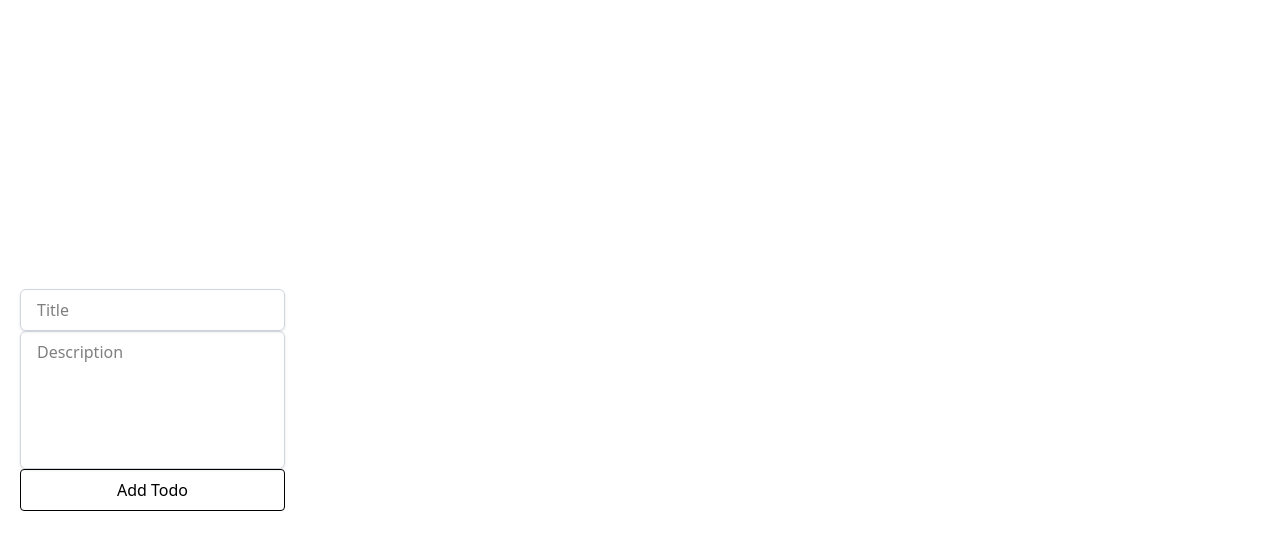
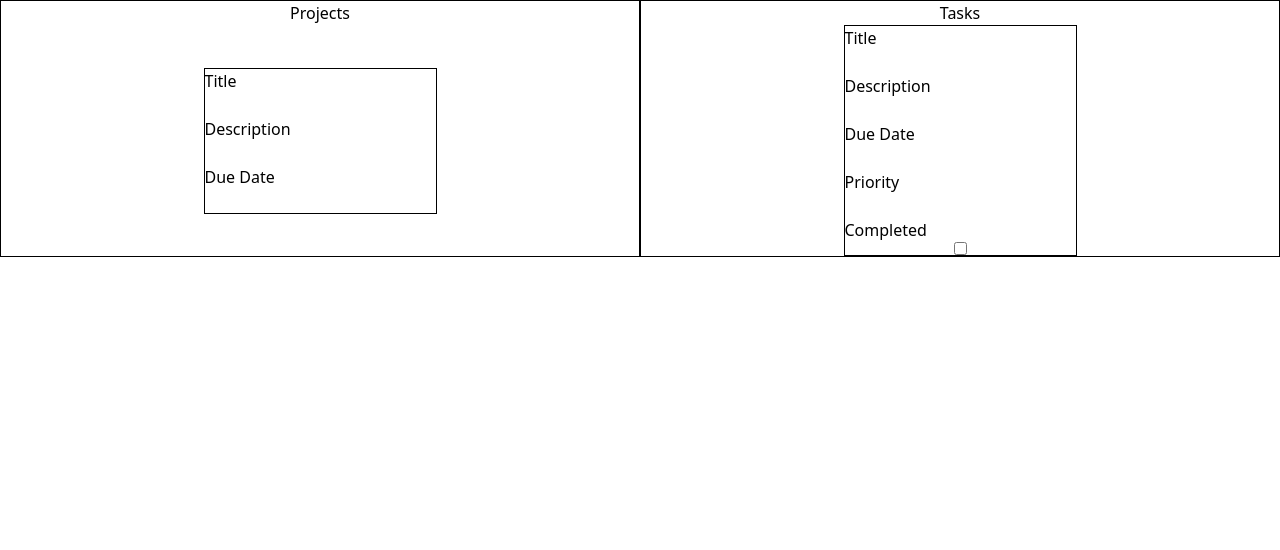
Before and after one commit to mrhorst/todo-app, a plain HTML site: page index.html in a window 1280 px wide. Drawn offline with nearby package versions, Linux system fonts and the light colour scheme.

Commit message:
Todo.js: add id with Date.now() createDOM.js: creating basic skeleton for the app index.html: only loads createDOM.js

```diff
--- a/Todo.js
+++ b/Todo.js
@@ -7,6 +7,7 @@ class Todo {
     dueDate = '',
     priority = ''
   ) {
+    this.id = Date.now()
     this.title = title
     this.description = description
     this.dueDate = dueDate
--- /dev/null
+++ b/createDOM.js
@@ -0,0 +1,103 @@
+// first let's create the UI of the app
+
+// we'll have a container with 2 nested containers:
+// -1 for projects
+// -1 for list of todos
+const container = document.createElement('div')
+const projContainer = document.createElement('div')
+const todoContainer = document.createElement('div')
+container.classList = 'grid grid-cols-2'
+projContainer.classList = 'grid-span-1 blue'
+todoContainer.classList = 'grid-span-1 red'
+container.appendChild(projContainer)
+container.appendChild(todoContainer)
+
+// inside these containers, we'll have 2 more containers. one for title, one for the list
+const projTitleContainer = document.createElement('div')
+const todoTitleContainer = document.createElement('div')
+const projBodyContainer = document.createElement('div')
+const todoBodyContainer = document.createElement('div')
+
+projContainer.classList = 'flex flex-col justify-between items-center border-1'
+todoContainer.classList = 'flex flex-col justify-between items-center border-1'
+
+const projTitle = document.createElement('h2')
+const todoTitle = document.createElement('h2')
+projTitle.textContent = 'Projects'
+todoTitle.textContent = 'Tasks'
+projTitleContainer.appendChild(projTitle)
+todoTitleContainer.appendChild(todoTitle)
+
+// inside the bodycontainers, we need 2 more divs:
+// 1 for the input for creating the project/todo
+// 1 for the list of created items.
+
+const projInputContainer = document.createElement('div')
+projInputContainer.classList = 'flex flex-col border-1'
+const todoInputContainer = document.createElement('div')
+todoInputContainer.classList = 'flex flex-col border-1'
+const projListContainer = document.createElement('div')
+const todoListContainer = document.createElement('div')
+
+projContainer.appendChild(projTitleContainer)
+projContainer.appendChild(projInputContainer)
+projContainer.appendChild(projListContainer)
+todoContainer.appendChild(todoTitleContainer)
+todoContainer.appendChild(todoInputContainer)
+todoContainer.appendChild(todoListContainer)
+
+const projTitleInputLabel = document.createElement('label')
+const projDescInputLabel = document.createElement('label')
+const projDueDateInputLabel = document.createElement('label')
+const projTitleInput = document.createElement('input')
+const projDescInput = document.createElement('input')
+const projDueDateInput = document.createElement('input')
+projInputContainer.appendChild(projTitleInputLabel)
+projInputContainer.appendChild(projTitleInput)
+projInputContainer.appendChild(projDescInputLabel)
+projInputContainer.appendChild(projDescInput)
+projInputContainer.appendChild(projDueDateInputLabel)
+projInputContainer.appendChild(projDueDateInput)
+projTitleInputLabel.textContent = 'Title'
+projDescInputLabel.textContent = 'Description'
+projDueDateInputLabel.textContent = 'Due Date'
+
+const todoTitleInputLabel = document.createElement('label')
+const todoTitleInput = document.createElement('input')
+const todoDescInputLabel = document.createElement('label')
+const todoDescInput = document.createElement('input')
+const todoDueDateInputLabel = document.createElement('label')
+const todoDueDateInput = document.createElement('input')
+const todoPriorityInputLabel = document.createElement('label')
+const todoPriorityInput = document.createElement('input')
+const todoCompletedInputLabel = document.createElement('label')
+const todoCompletedInput = document.createElement('input')
+todoInputContainer.appendChild(todoTitleInputLabel)
+todoInputContainer.appendChild(todoTitleInput)
+todoInputContainer.appendChild(todoDescInputLabel)
+todoInputContainer.appendChild(todoDescInput)
+todoInputContainer.appendChild(todoDueDateInputLabel)
+todoInputContainer.appendChild(todoDueDateInput)
+todoInputContainer.appendChild(todoPriorityInputLabel)
+todoInputContainer.appendChild(todoPriorityInput)
+todoInputContainer.appendChild(todoCompletedInputLabel)
+todoInputContainer.appendChild(todoCompletedInput)
+todoTitleInputLabel.textContent = 'Title'
+todoDescInputLabel.textContent = 'Description'
+todoDueDateInputLabel.textContent = 'Due Date'
+todoPriorityInputLabel.textContent = 'Priority'
+todoCompletedInputLabel.textContent = 'Completed'
+todoCompletedInput.type = 'checkbox'
+
+// inside the bodycontainers, a ul of li (for each project/todo)
+const projUl = document.createElement('ul')
+const todoUl = document.createElement('ul')
+const dynamicLi = (item) => {
+  const li = document.createElement('li')
+  li.id = item.id
+}
+
+projInputContainer.appendChild(projUl)
+todoInputContainer.appendChild(todoUl)
+
+document.body.appendChild(container)
--- a/index.html
+++ b/index.html
@@ -5,7 +5,8 @@
     <meta name="viewport" content="width=device-width, initial-scale=1.0" />
     <title>Todo App</title>
     <script src="https://cdn.jsdelivr.net/npm/@tailwindcss/browser@4"></script>
-    <script src="index.js" defer></script>
+    <script type="module" src="main.js" defer></script>
+    <script src="createDOM.js" defer></script>
   </head>
   <body></body>
 </html>
--- a/index.js
+++ /dev/null
@@ -1,51 +0,0 @@
-const body = document.body
-body.classList = 'flex h-screen v-screen'
-
-const div = document.createElement('div')
-div.classList = 'flex flex-col justify-center align-center m-2 p-3'
-
-const titleInput = document.createElement('input')
-const descTextarea = document.createElement('textarea')
-const button = document.createElement('button')
-const ul = document.createElement('ul')
-
-titleInput.classList =
-  'w-full px-4 py-2 border border-gray-300 rounded-md shadow-sm focus:outline-none focus:ring-2 focus:ring-blue-500'
-descTextarea.classList =
-  'w-full px-4 py-2 border border-gray-300 rounded-md shadow-sm resize-none  focus:outline-none focus:ring-2 focus:ring-blue-500'
-
-descTextarea.rows = '5'
-button.textContent = 'Add Todo'
-button.classList = 'border-1 rounded p-2'
-
-body.appendChild(div)
-
-div.appendChild(titleInput)
-div.appendChild(descTextarea)
-div.appendChild(button)
-
-body.append(ul)
-
-titleInput.placeholder = 'Title'
-descTextarea.placeholder = 'Description'
-
-const getTodoInput = () => {
-  const title = titleInput.value
-  const desc = descTextarea.value
-  return { title, desc }
-}
-
-const createListElement = () => {
-  const li = document.createElement('li')
-  ul.appendChild(li)
-  return li
-}
-
-button.addEventListener('click', (e) => {
-  e.preventDefault()
-
-  const todo = getTodoInput()
-
-  const li = createListElement()
-  li.textContent = `${todo.title}: ${todo.desc}`
-})
--- a/main.js
+++ b/main.js
@@ -1,16 +1,4 @@
 import Todo from './Todo.js'
 import Project from './Project.js'
 
-const homework = new Project('HW1', 'Need to do homework')
-
-const task1 = new Todo('Math 1')
-const task2 = new Todo('English1')
-const task3 = new Todo('Geo1')
-
-const listOfTasks = [task1, task2, task3]
-
-listOfTasks.forEach((task) => {
-  homework.addTodo(task)
-})
-
-console.log(homework)
+export { Todo, Project }
```
